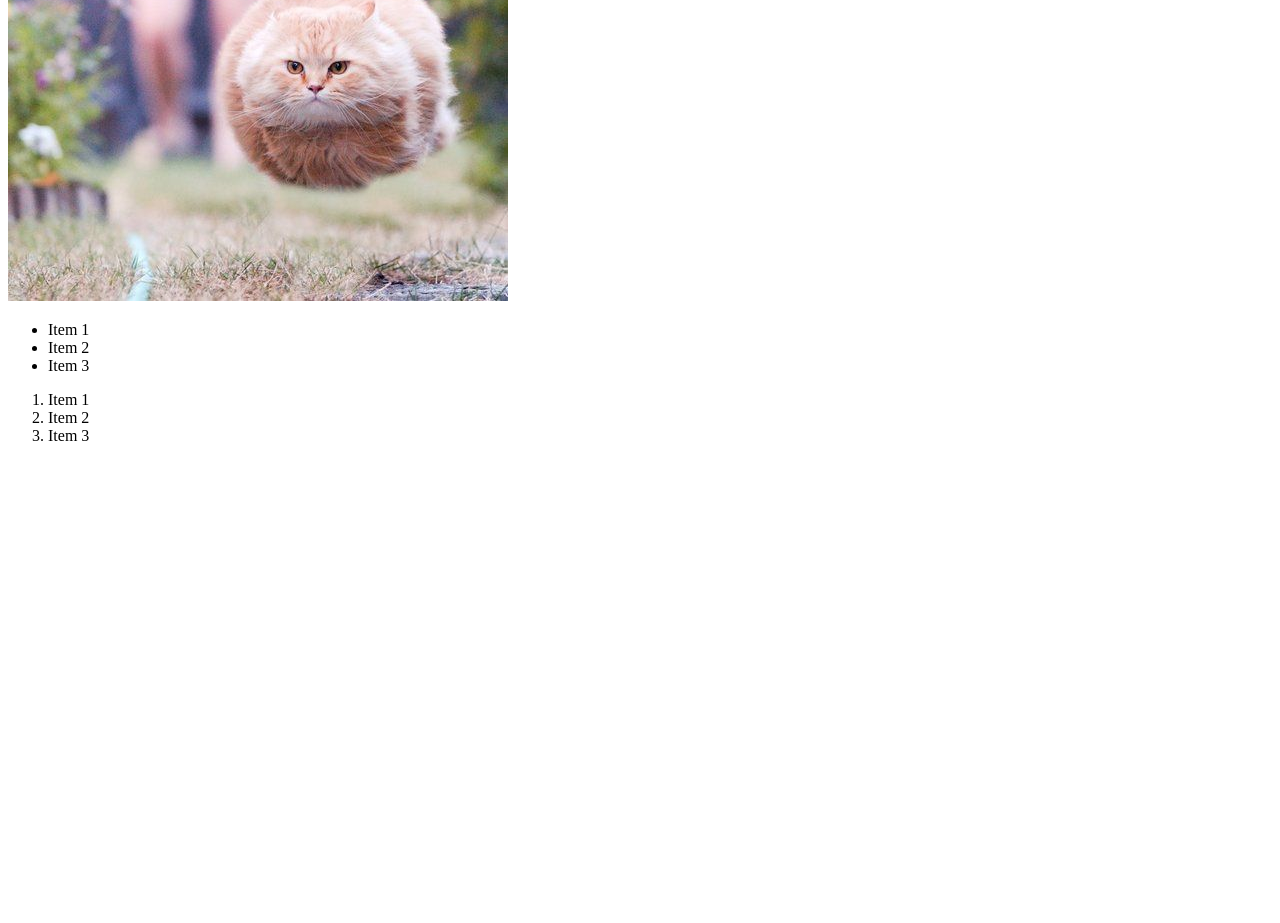
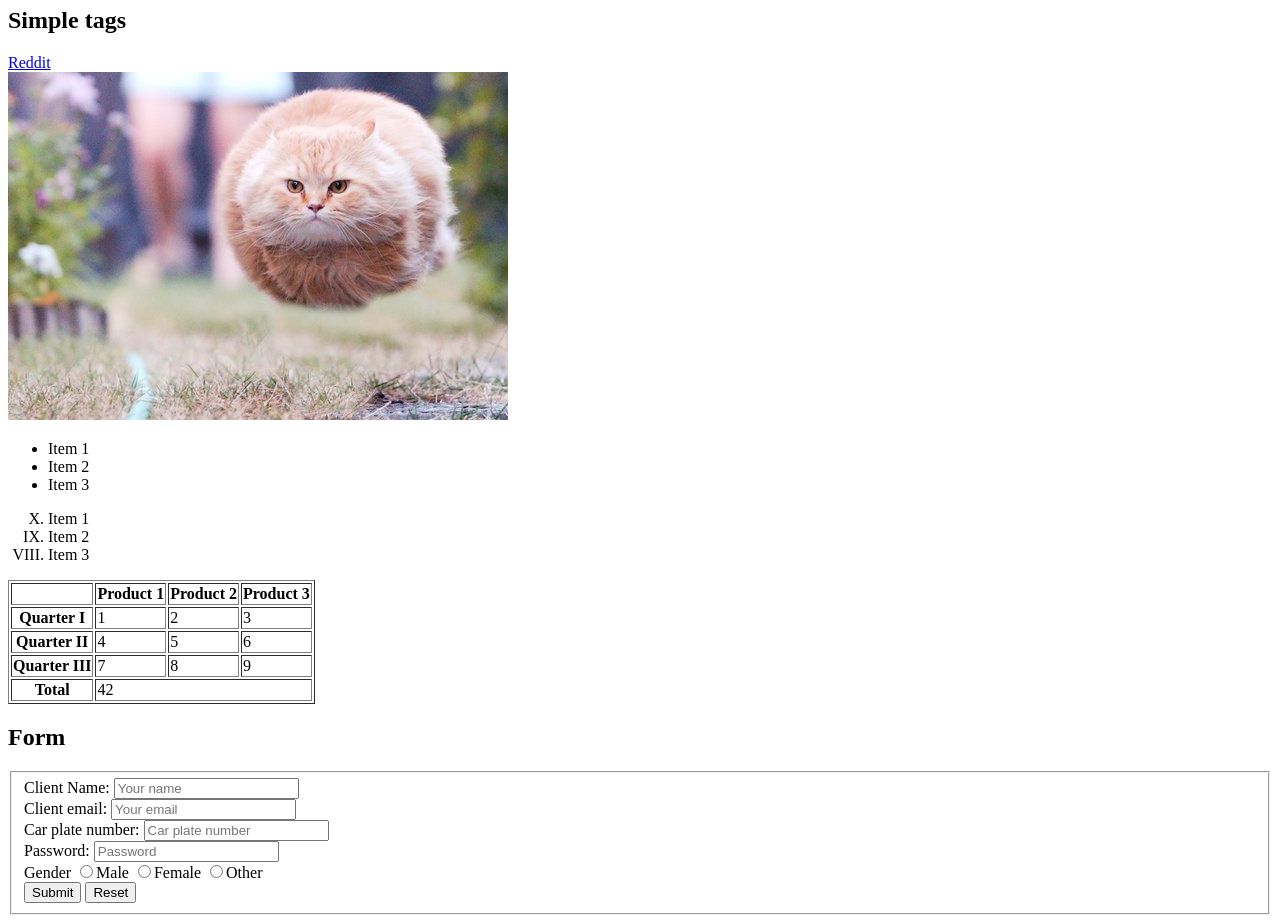
Before and after one commit to vikhan12/HTML01, a plain HTML site: page index.html in a window 1280 px wide. Shown: the part 73-996 px from the top of the page. Before the commit the page ends 800 px from the top, so only its background shows below. Drawn offline with Linux system fonts and the light colour scheme.

Commit message:
Update index.html

```diff
--- a/index.html
+++ b/index.html
@@ -5,13 +5,23 @@
     <meta charset="UTF-8">
     <meta name="viewport" content="width=device-width, initial-scale=1.0">
     <meta http-equiv="X-UA-Compatible" content="ie=edge">
-    <title>First one</title>
+    <title>First Website</title>
 </head>
 
 <body>
 
+    <header>
+        <h1>Sample HTML Code</h1>
+    </header>
+
+    <main>
+        <section>
+            <h2>Simple tags</h2>
+            <p>
                   <a href="https://www.reddit.com">Reddit</a><br/>
                 <img src="img/bullet_cat.jpg" alt="Bullet Cat">
+            </p>
+        </section>
 
         <ul>
             <li>Item 1</li>
@@ -19,12 +29,81 @@
             <li>Item 3</li>
         </ul>
 
-    <ol>
+        <ol start="10" reversed type="I">
             <li>Item 1</li>
             <li>Item 2</li>
             <li>Item 3</li>
         </ol>
 
+        <table border="1">
+            <tr>
+                <th></th>
+                <th>Product 1</th>
+                <th>Product 2</th>
+                <th>Product 3</th>
+            </tr>
+            <tr>
+                <th>Quarter I</th>
+                <td>1</td>
+                <td>2</td>
+                <td>3</td>
+            </tr>
+            <tr>
+                <th>Quarter II</th>
+                <td>4</td>
+                <td>5</td>
+                <td>6</td>
+            </tr>
+            <tr>
+                <th>Quarter III</th>
+                <td>7</td>
+                <td>8</td>
+                <td>9</td>
+            </tr>
+            <tr>
+                <th>Total</th>
+                <td colspan="3">42</td>
+            </tr>
+        </table>
+
+        <section>
+            <h2>Form</h2>
+            <form method="POST" action="https://formspree.io/viktor.hanyk@gmail.com">
+                <fieldset>
+                    <label for="client-name">Client Name:</label>
+                    <input type="text" name="client-name"
+                        placeholder="Your name" id="client-name">
+                    <br>
+                    <label>Client email:
+                        <input type="email" name="client-email"
+                            placeholder="Your email" required>
+                    </label>
+                    <br>
+                    <label>Car plate number:
+                        <input type="text" name="car-number"
+                            placeholder="Car plate number" required
+                            pattern="[A-Z]{2}[0-9]{4}[A-Z]{2}"
+                            title="AA1234BB">
+                    </label>
+                    <br>
+                    <label>Password:
+                        <input type="password" name="password"
+                            placeholder="Password">
+                    </label>
+                    <br>
+                    <label>Gender</label>
+                    <label><input type="radio" name="gender" value="male">Male</label>
+                    <label><input type="radio" name="gender" value="female">Female</label>
+                    <label><input type="radio" name="gender" value="other">Other</label>
+                    <br>
+                    <input type="submit">
+                    <input type="reset">
+                </fieldset>
+            </form>
+        </section>
+
+    </main>
+
 </body>
 
 </html>
```
Lines whose indentation alone changed are shown as unchanged.
